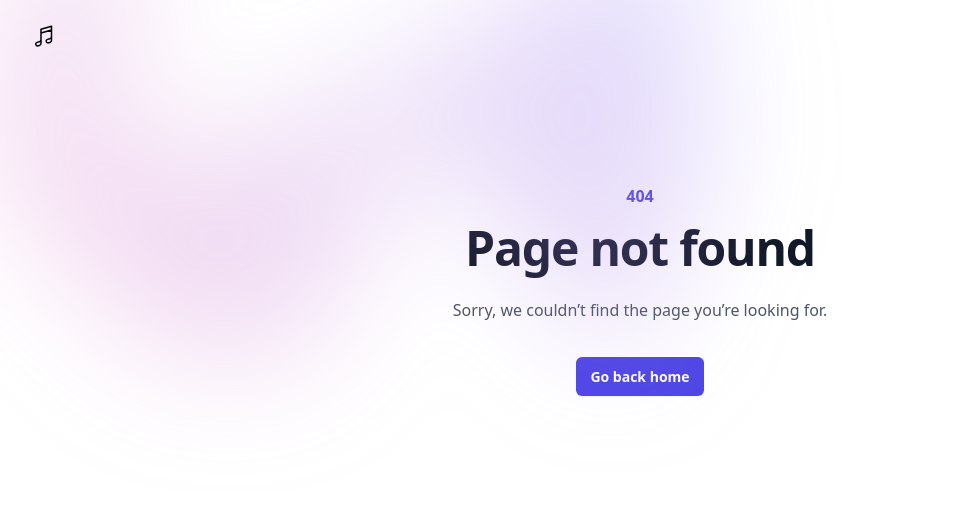
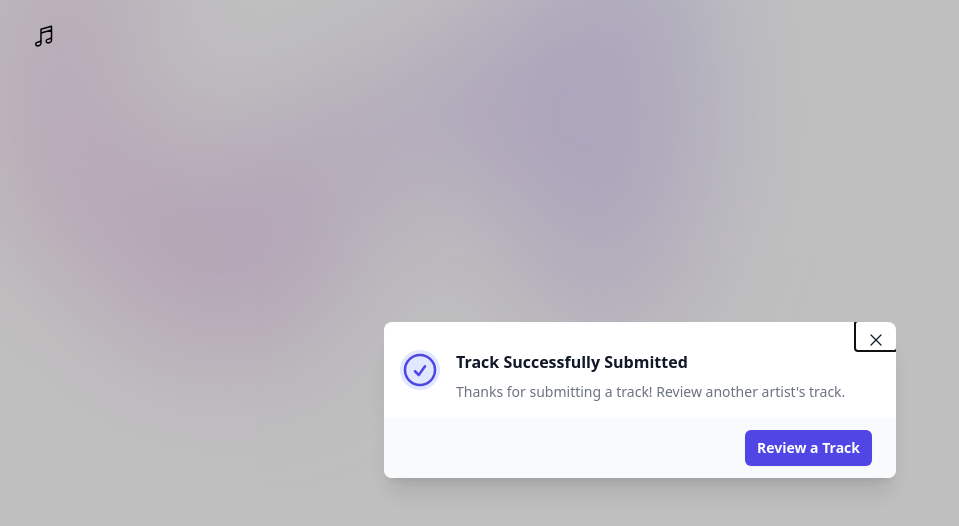
Before and after one commit to ericvtheg/beta-test-songs, a React (Vite) app in the folder client/: page /track-success in a window 1280 px wide. Before the commit this address had no page. Shown: the top 526 px of the page, without its empty margins (0-959 px from the left). Built offline with nearby package versions, Linux system fonts and the light colour scheme.

Commit message:
success -> track success

```diff
--- a/client/src/App.tsx
+++ b/client/src/App.tsx
@@ -10,7 +10,7 @@ import FetchReviewModal from "./Modals/Fetch-Review-Modal";
 import PageNotFound from "./Pages/404";
 import SubmitModal from "./Modals/Submit-Modal";
 import SongModal from "./Modals/Song-Modal";
-import SuccessModal from "./Modals/Success-Modal";
+import TrackSuccessModal from "./Modals/Track-Success-Modal";
 
 const router = createBrowserRouter(
   createRoutesFromElements(
@@ -19,7 +19,7 @@ const router = createBrowserRouter(
       <Route path="submit" element={<SubmitModal />} />
       <Route path="review" element={<FetchReviewModal />} />
       <Route path="track/:trackId" element={<SongModal />} />
-      <Route path="success" element={<SuccessModal />} />
+      <Route path="track-success" element={<TrackSuccessModal />} />
       <Route path="*" element={<PageNotFound />} />
     </Route>
   )
--- a/client/src/Modals/Submit-Modal.tsx
+++ b/client/src/Modals/Submit-Modal.tsx
@@ -26,7 +26,7 @@ export default function SubmitModal() {
         },
       })
       .then((response) => {
-        navigate("/success");
+        navigate("/track-success");
       }) //TODO should call to action to review track
       .catch((err) => console.error(err));
   };
--- a/client/src/Modals/Success-Modal.tsx
+++ b/client/src/Modals/Track-Success-Modal.tsx
@@ -4,7 +4,7 @@ import { CheckCircleIcon, XMarkIcon } from "@heroicons/react/24/outline";
 import { useNavigate } from "react-router-dom";
 import { Link } from "react-router-dom";
 
-export default function SuccessModal() {
+export default function TrackSuccessModal() {
   const navigate = useNavigate();
 
   return (
```
